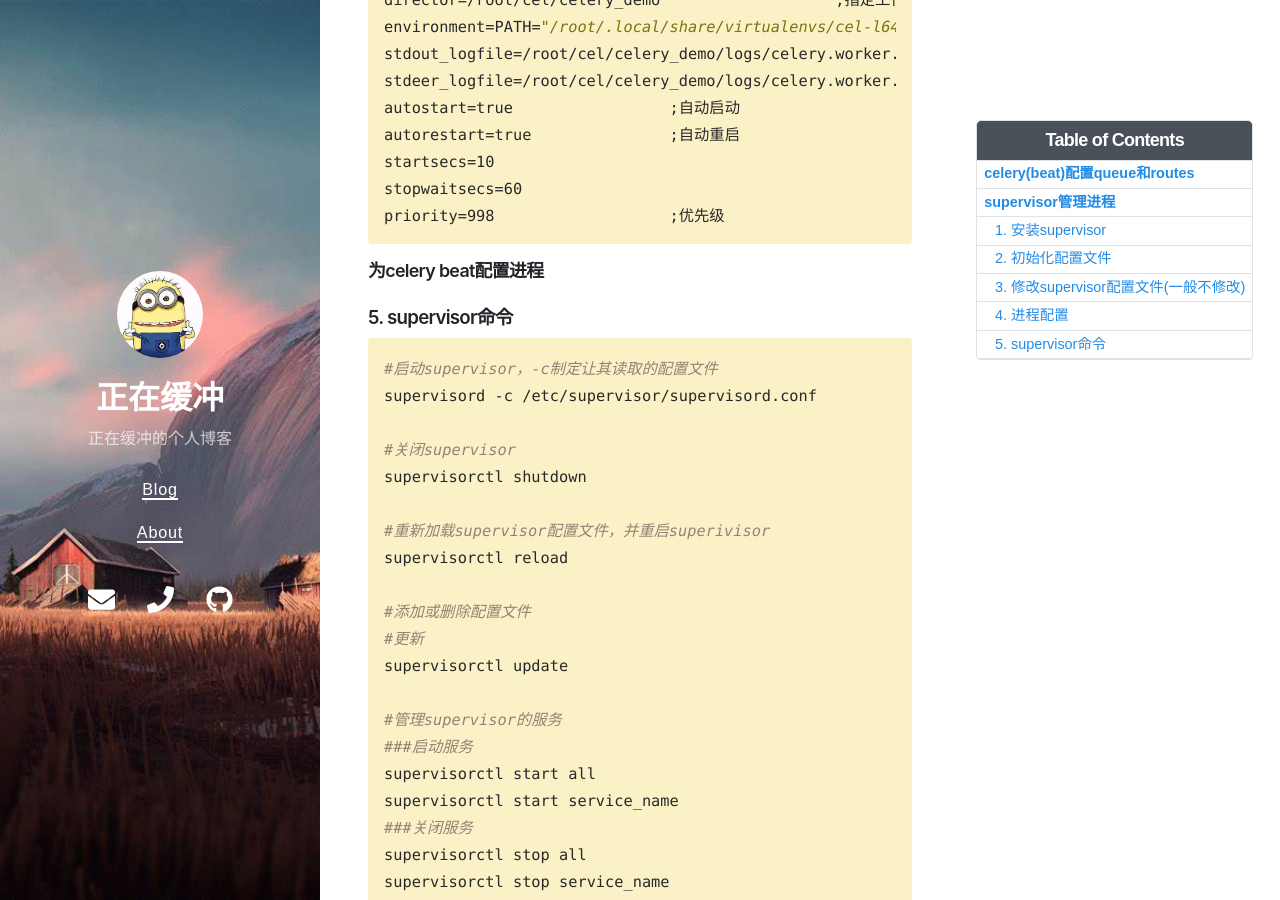
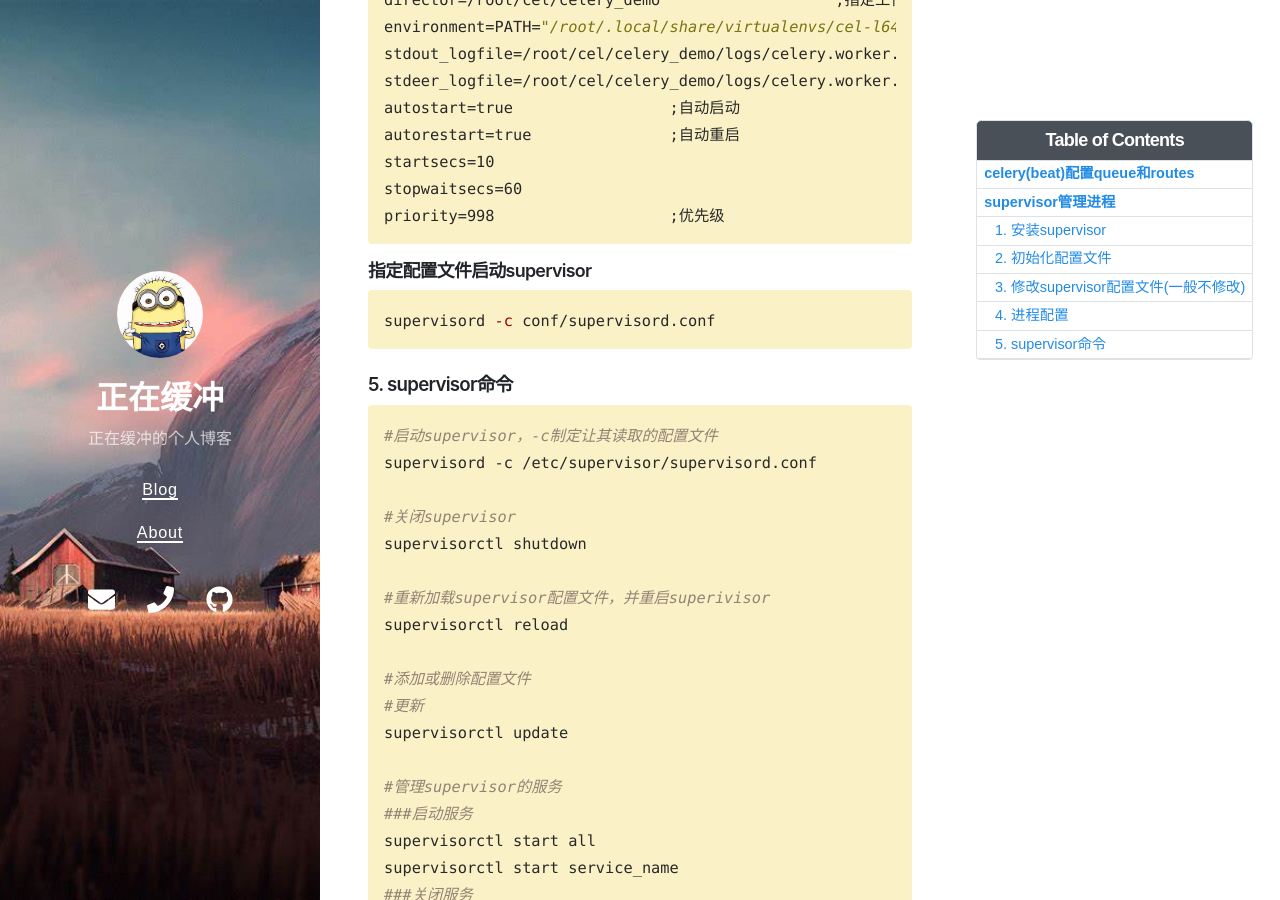
Before and after one commit to Zzhc3321/personal-blog.github.io, a Jekyll site: the page built from _posts/2022-03-13-supervisor配置.md, in a window 1280 px wide and 900 px high, scrolled down 2384 px. Built offline with Jekyll 4.4.1, drawn with Linux system fonts in a browser that asks for light colours; nearby versions of some CDN libraries.

Commit message:
修改文件: _posts/2022-03-13-supervisor配置.md

````diff
--- a/_posts/2022-03-13-supervisor配置.md
+++ b/_posts/2022-03-13-supervisor配置.md
@@ -120,9 +120,13 @@ startsecs=10
 stopwaitsecs=60
 priority=998                   ;优先级
 ```
-#### 为celery beat配置进程
 
 
+#### 指定配置文件启动supervisor
+
+```shell
+supervisord -c conf/supervisord.conf
+```
 
 ### 5. supervisor命令
 ```python
````
